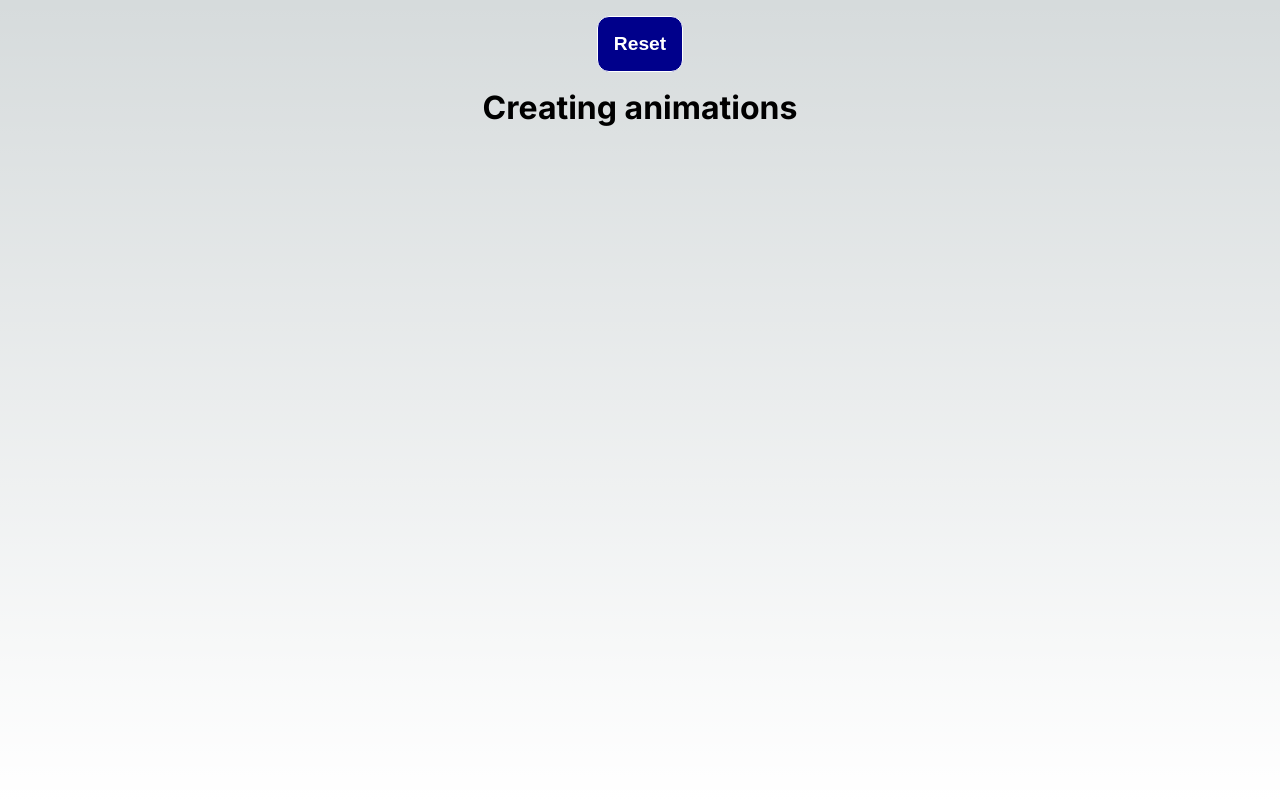
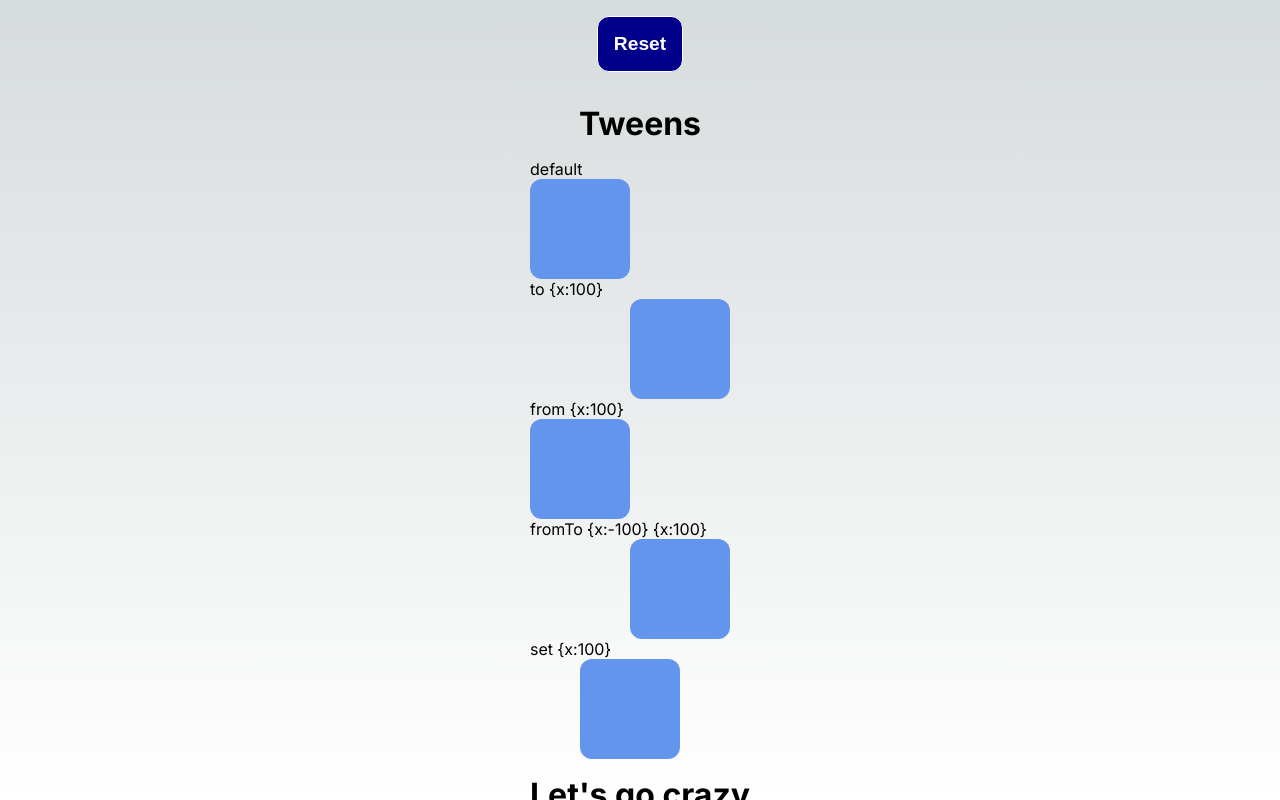
Before and after one commit to vinicius-el-khalili/gsap101, a Next.js app: page /gettingstarted in a window 1280 px wide. Built offline with nearby package versions, Linux system fonts and the light colour scheme.

Commit message:
understanding Tweens

```diff
--- a/app/gettingstarted/page.tsx
+++ b/app/gettingstarted/page.tsx
@@ -1,4 +1,4 @@
-import style from "@/sass/pages/GettingStarted.module.scss"
+import style from "@/sass/pages/Tutorial02.module.scss"
 import ReRenderable from "@/components/Tutorial01/ReRenderable";
 import CreatingAnAnimation from "@/components/Tutorial02/CreatingAnAnimation";
 const GettingStartedPage = () => {
--- a/app/globals.css
+++ b/app/globals.css
@@ -106,3 +106,9 @@ a {
     color-scheme: dark;
   }
 }
+
+h1 {
+
+  margin: 1rem 0 1rem 0;
+
+}
--- a/components/Tutorial02/CreatingAnAnimation.tsx
+++ b/components/Tutorial02/CreatingAnAnimation.tsx
@@ -2,6 +2,7 @@
 
 import { useRef, useLayoutEffect } from "react";
 import gsap from "gsap";
+import us from "@/sass/utilityStyles/utilityStyles.module.scss"
 
 const CreatingAnAnimation = () => {
 
@@ -9,15 +10,52 @@ const CreatingAnAnimation = () => {
 
     useLayoutEffect(()=>{
         const context = gsap.context(()=>{
-
+            gsap.to(".boxTo",{x:100})
+            gsap.from(".boxFrom",{x:100})
+            gsap.fromTo(".boxFromTo",{x:-100},{x:100})
+            gsap.set(".boxSet",{x:50})
+            gsap.fromTo(".wtf",
+            {
+                width:0,
+                height:0,
+                fontSize:18,
+                borderRadius:0,
+                backgroundColor:"blue",
+                duration:1.5
+            },
+            {
+                width:150,
+                height:150,
+                fontSize:52,
+                borderRadius:"100%",
+                backgroundColor:"red",
+                rotate: 720,
+                duration: 1.5
+            })
         },rootRef)
+        return ()=>{
+            context.revert()
+        }
     },[])
 
     return (
         <>
-        <h1>Creating animations</h1>
+        <h1>Tweens</h1>
         <div ref={rootRef}>
 
+            <p>{`default`}</p>
+            <div className={`${us.box}`}/>
+            <p>{`to {x:100}`}</p>
+            <div className={`${us.box} boxTo`}/>
+            <p>{`from {x:100}`}</p>
+            <div className={`${us.box} boxFrom`}/>
+            <p>{`fromTo {x:-100} {x:100}`}</p>
+            <div className={`${us.box} boxFromTo`}/>
+            <p>{`set {x:100}`}</p>
+            <div className={`${us.box} boxSet`}/>
+
+            <h1>Let's go crazy</h1>
+            <div className="wtf">WTF DUDE</div>
         </div>
 
         </>
--- /dev/null
+++ b/sass/utilityStyles/utilityStyles.module.scss
@@ -0,0 +1,17 @@
+.box {
+
+    height: 100px;
+    width: 100px;
+    border-radius: 12px;
+    background-color: cornflowerblue;
+
+}
+
+.circle {
+
+    height: 100px;
+    width: 100px;
+    border-radius: 100%;
+    background-color: salmon;
+
+}
```
Also changed, not shown: sass/pages/Tutorial02.module.scss (renamed from sass/pages/GettingStarted.module.scss).
